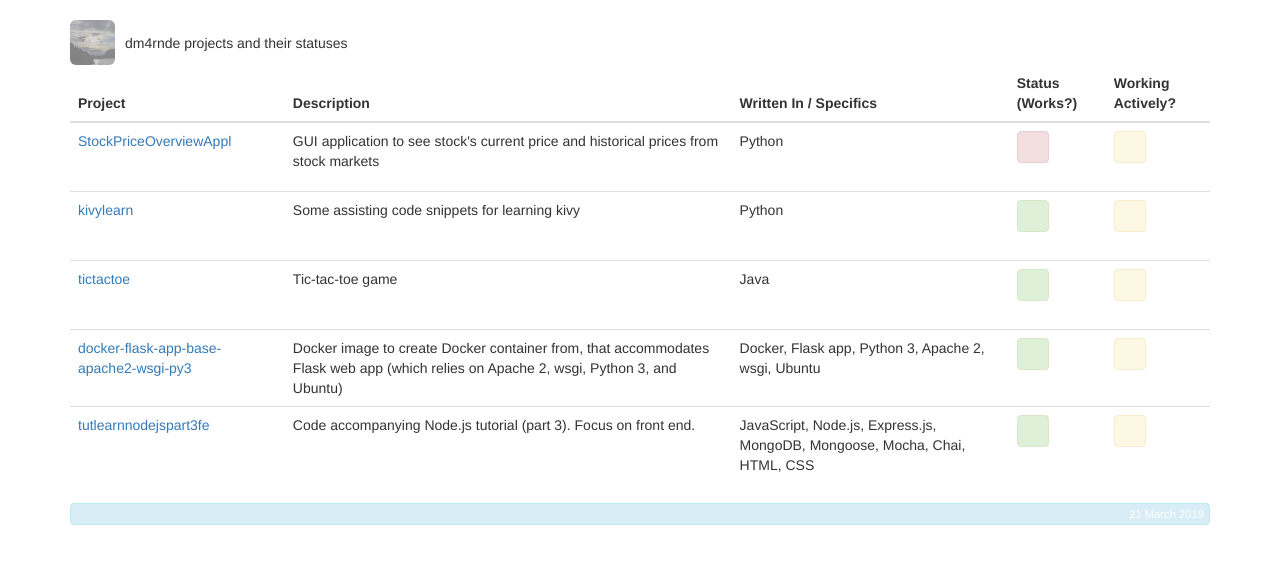
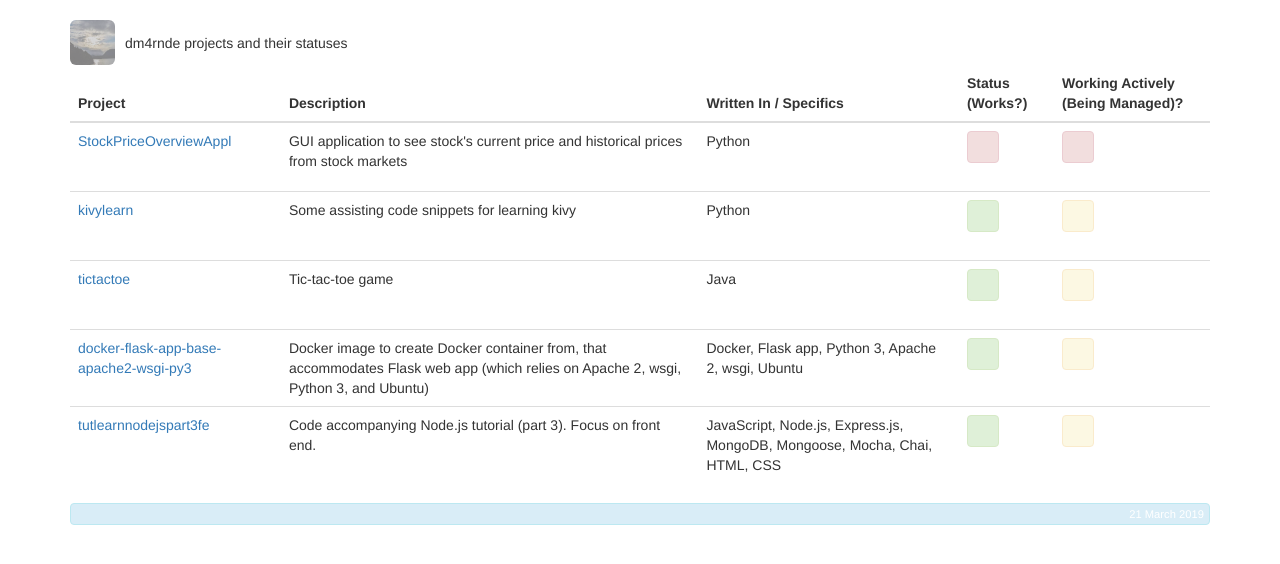
Before and after one commit to dm4rnde/dm4rnde.github.io, a plain HTML site: page index.html in a window 1280 px wide. Drawn offline with Linux system fonts and the light colour scheme.

Commit message:
some text rewrite

```diff
--- a/index.html
+++ b/index.html
@@ -46,7 +46,7 @@
           <th>Description</th>
           <th>Written In / Specifics</th>
           <th>Status (Works?)</th>
-	  <th>Working Actively?</th>
+	  <th>Working Actively (Being Managed)?</th>
         </tr>
       </thead>
       <tbody>
@@ -55,10 +55,10 @@
           <td>GUI application to see stock's current price and historical prices from stock markets</td>
           <td>Python</td>
           <td>
-            <div class="alert alert-danger box" title="might not work at all; some dependencies might be outdated; not managed;"> &nbsp; </div>
+            <div class="alert alert-danger box" title="might not work at all; some dependencies might be outdated"> &nbsp; </div>
           </td>
           <td>
-            <div class="alert alert-warning box" title="not working actively"> &nbsp; </div>
+            <div class="alert alert-danger box" title="have not checked for longer time; not being managed"> &nbsp; </div>
           </td>
         </tr>
         <tr>
```
